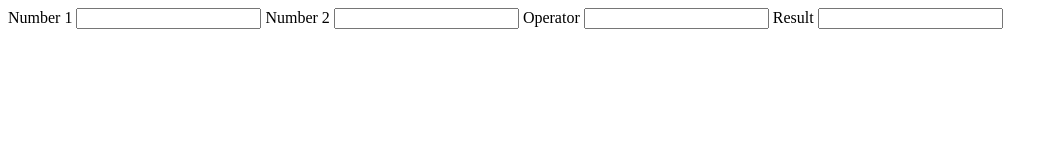
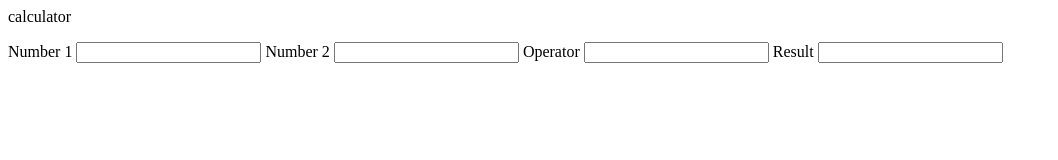
Before and after one commit to chinnu696/html, a plain HTML site: page jsex7.html in a window 1280 px wide. Shown: the whole page, without its empty margins (0-1058 px from the left). Drawn offline with Linux system fonts and the light colour scheme.

Commit message:
upt program

```diff
--- a/jsex7.html
+++ b/jsex7.html
@@ -29,6 +29,7 @@ function calculate()
 </head>
 <body>
 <form>
+    <p> calculator</p>
 Number 1
 <input type="text" id="num1" oninput="calculate()">
 Number 2
```
